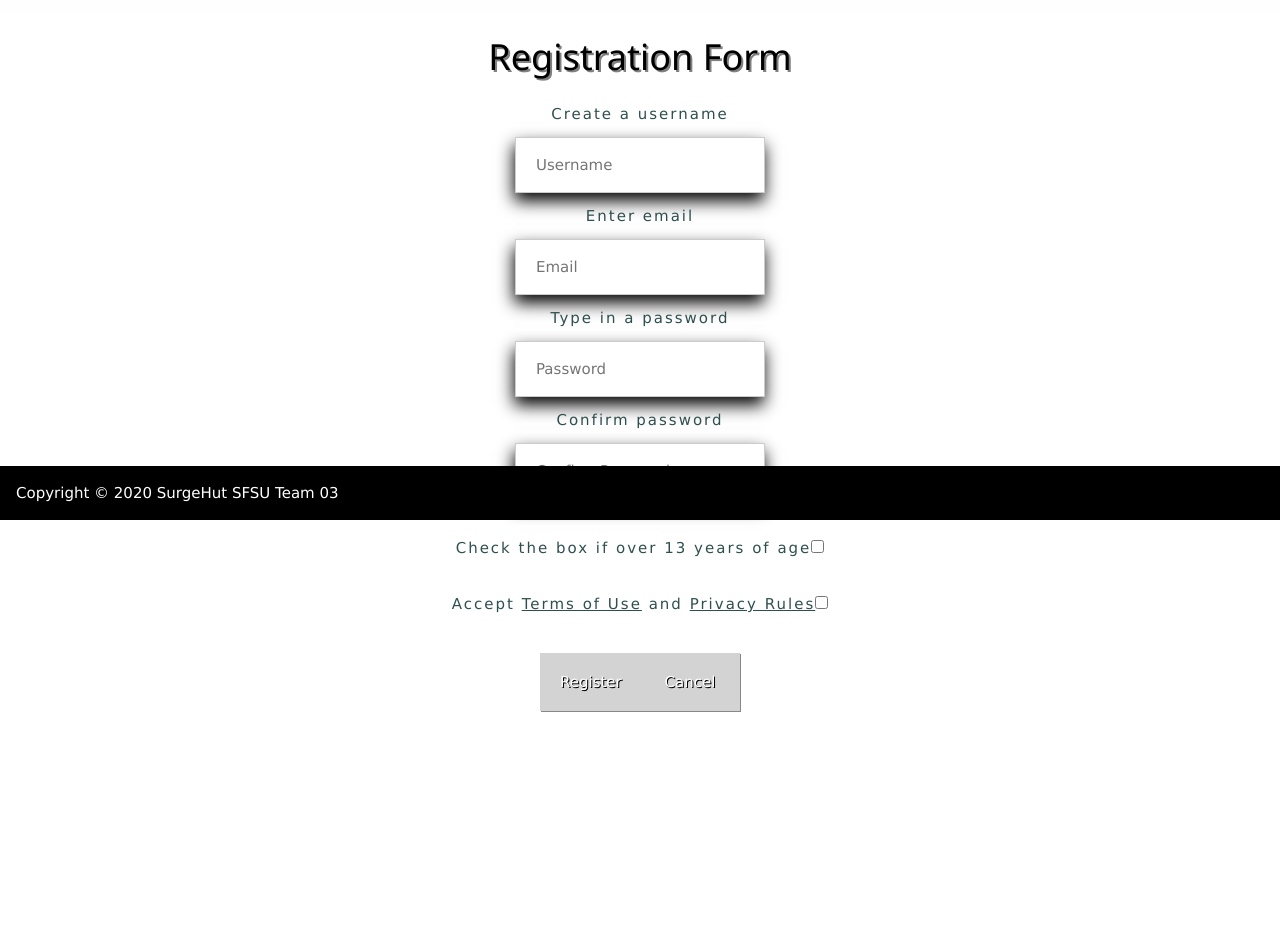
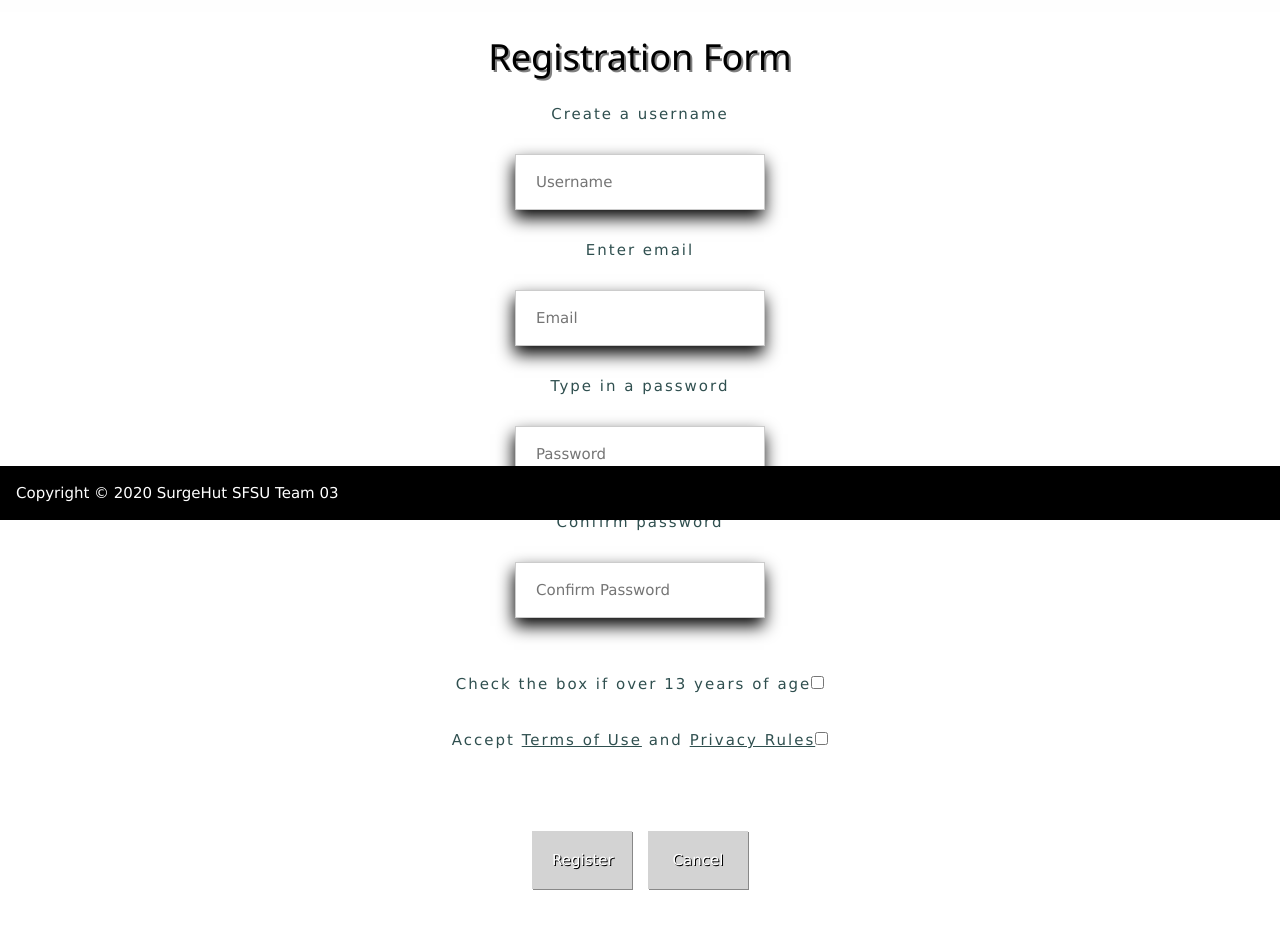
Before and after one commit to dbenavi5/surghut, a Next.js app in the folder application/docker/: page /register in a window 1280 px wide. Shown: the part 280-1208 px from the top of the page. Built offline with nearby package versions, Linux system fonts and the light colour scheme.

Commit message:
trying to change map size, changed padding  between input text in login and register pages

```diff
--- a/application/docker/components/Map.js
+++ b/application/docker/components/Map.js
@@ -37,7 +37,7 @@ function Map(props) {
         }
         return (
             // Important! Always set the container height explicitly
-            <div className="map-container" style={{ height: '70vh', width: '70%' }}>
+            <div className="map-container" style={{ height: '75vh', width: '65%' }}>
                 <GoogleMapReact
                 bootstrapURLKeys={{ key: "AIzaSyCKcBbyY43_ocqIJQUmQlSHZopPH-TPhuA" }}
                 defaultCenter={center}
--- a/application/docker/pages/login.js
+++ b/application/docker/pages/login.js
@@ -9,7 +9,6 @@ const Login = () => (
             <title>SurgeHut</title>
             <meta name="Description" content="SFSU team3  project Fall 2020."></meta>
             <meta name="viewport" content="width=device-width, initial-scale=1"></meta>
-            {/* <link rel="stylesheet" href="https://bootswatch.com/4/lux/bootstrap.min.css"/> */}
             <link rel="stylesheet" href="https://www.w3schools.com/w3css/4/w3.css"/>
             <script src="https://apis.google.com/js/platform.js" async defer></script>
         </Head>
@@ -31,7 +30,7 @@ const Login = () => (
                             <input className="reg-inputs" name="password" type="password" placeholder="Password"
                                 size="15"required/>
                         </div>
-                        <div className="sumbit-wrap">
+                        <div className="submit-wrap">
                             <input id="submit" className="submit" type="submit" value="Login" />
                             <input id="reset" className="reset" type="reset" value="Cancel"/>
                         </div>
--- a/application/docker/stylesheets/style.css
+++ b/application/docker/stylesheets/style.css
@@ -1,7 +1,11 @@
-*{
+* {
     padding: 0;
     margin: 0;
     box-sizing: border-box;
+}
+
+.google-wrap {
+    padding: 25px;
 }
 
 .data-table tr:nth-child(even){background-color: #f2f2f2;}
@@ -148,22 +152,26 @@ nav {
     padding: none;
     border-radius: 0;
 }
+
 .form1{
     padding: 14px 20px;
 
 }
+
+
 #submit, #reset{
     width: 100px;
     background-color: lightgray;
     color: white;
     text-shadow: 1px 1px black;
     padding: 14px 20px;
-    margin: 8px 0;
+    margin: 50px 8px;
     border: none;
     border-radius: 0;
     cursor: pointer;
     box-shadow: 1px 1px #888888;
 }
+
 #reset:hover{
     opacity: .8;
 }
@@ -180,7 +188,7 @@ nav {
 input[type=text] {
     width: 250px;
     padding: 12px 20px;
-    margin: 8px 0;
+    margin: 25px 0;
     display: inline-block;
     border: 1px solid #ccc;
     border-radius: 0;
@@ -190,7 +198,7 @@ input[type=text] {
 input[type=email] {
     width: 250px;
     padding: 12px 20px;
-    margin: 8px 0;
+    margin: 25px 0;
     display: inline-block;
     border: 1px solid #ccc;
     border-radius: 0;
@@ -199,7 +207,7 @@ input[type=email] {
 input[type=password] {
     width: 250px;
     padding: 12px 20px;
-    margin: 8px 0;
+    margin: 25px 0;
     display: inline-block;
     border: 1px solid #ccc;
     border-radius: 0;
@@ -208,7 +216,7 @@ input[type=password] {
 input[type=password] {
     width: 250px;
     padding: 12px 20px;
-    margin: 8px 0;
+    margin: 25px 0;
     display: inline-block;
     border: 1px solid #ccc;
     border-radius: 0;
```
